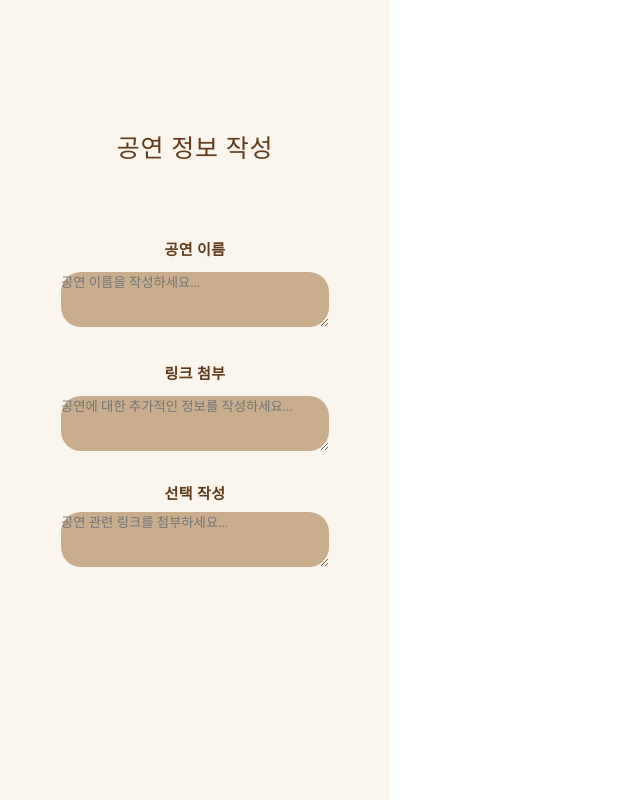
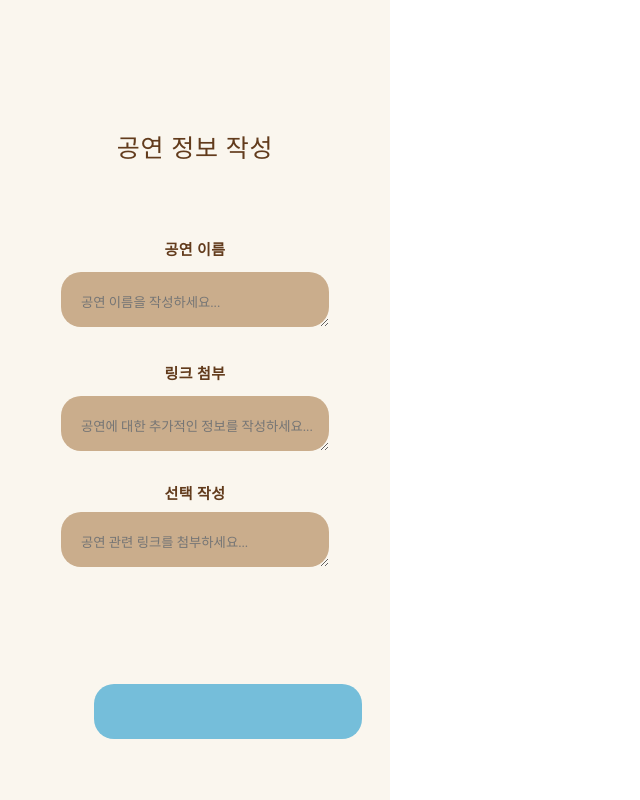
Before and after one commit to jeehyojeon/kukibox, a React (Create React App) app in the folder cookie/: page /maker in a window 1280 px wide. Shown: the top 800 px of the page, without its empty margins (0-640 px from the left). Built offline with nearby package versions, Linux system fonts and the light colour scheme; a web font is replaced by a local one.

Commit message:
feat: createBox api 연결

```diff
--- a/cookie/src/pages/MakerHomePage.css
+++ b/cookie/src/pages/MakerHomePage.css
@@ -7,6 +7,11 @@
   flex-direction: column;
   align-items: center;
   justify-content: center;
+}
+
+.MakerHomePage textarea {
+  padding-top: 20px;
+  padding-left: 20px;
 }
 
 .page_header {
@@ -109,7 +114,6 @@
   background: #CAAD8C;
   position: absolute;
   top: 396px;
-
 }
 
 .info_section textarea {
@@ -124,8 +128,6 @@
 .info_section textarea:focus {
   outline: none;
 }
-
-
 
 .button_section {
   width: 268px;
--- a/cookie/src/pages/MakerHomePage.js
+++ b/cookie/src/pages/MakerHomePage.js
@@ -7,40 +7,38 @@ function MakerHome() {
   const params = useParams();
   const navigate = useNavigate();
 
-  const [title, setTitle] = useState("");
-  const [link, setLink] = useState("");
-  const [info, setInfo] = useState("");
-
-
+  const [textInput, setTextInput] = useState({
+    title: "",
+    link: "",
+    info: "",
+  });
 
   const onContentChange = (event) => {
-    setTitle(event.target.value);
-    setLink(event.target.value);
-    setInfo(event.target.value);
+    const { name, value } = event.target;
+
+    setTextInput({
+      ...textInput,
+      [name]: value,
+    });
   };
 
-
   const onMakeClick = async () => {
-
-    const res = await fetch(`http://localhost:3030/kuki`, {
+    const res = await fetch(`http://localhost:3030/box`, {
       method: "POST",
       headers: {
         "Content-Type": "application/json",
       },
       body: JSON.stringify({
-        title: title,
-        link: link,
-        info: info,
+        title: textInput.title,
+        link: textInput.link,
+        info: textInput.info,
       }),
     });
 
-
-
-
     // navigate to home after 2.5 seconds
-    setTimeout(() => {
-      navigate("/maker/publish");
-    }, 5500);
+    // setTimeout(() => {
+    //   navigate("/maker/publish");
+    // }, 5500);
   };
 
   return (
@@ -50,8 +48,9 @@ function MakerHome() {
       <div className="title_section">
         <textarea
           className="title_textarea"
+          name="title"
           placeholder="공연 이름을 작성하세요..."
-          value={title}
+          value={textInput.title}
           onChange={onContentChange}
         />
       </div>
@@ -59,8 +58,9 @@ function MakerHome() {
       <div className="link_section">
         <textarea
           className="link_textarea"
+          name="link"
           placeholder="공연 관련 링크를 첨부하세요..."
-          value={link}
+          value={textInput.link}
           onChange={onContentChange}
         />
       </div>
@@ -68,17 +68,16 @@ function MakerHome() {
       <div className="info_section">
         <textarea
           className="info_textarea"
+          name="info"
           placeholder="공연에 대한 추가적인 정보를 작성하세요..."
-          value={info}
+          value={textInput.info}
           onChange={onContentChange}
         />
       </div>
-
-      <div className="button_section_hoverable">
+      <div className="button_section hoverable">
         <button onClick={onMakeClick}>등록하기</button>
       </div>
     </div>
-
   );
 }
 
--- a/cookie/src/pages/MakerPublishPage.js
+++ b/cookie/src/pages/MakerPublishPage.js
@@ -6,21 +6,21 @@ import QRCode from "qrcode";
 function MakerPublishPage() {
   const [qrDataUrl, setQrDataUrl] = React.useState(null);
 
-  // useEffect(async () => {
-  //   async function generateQR(url) {
-  //     try {
-  //       const qrDataURL = await QRCode.toDataURL(url);
-  //       return qrDataURL;
-  //     } catch (err) {
-  //       console.error(err);
-  //       return null;
-  //     }
-  //   }
+  useEffect(async () => {
+    async function generateQR(url) {
+      try {
+        const qrDataURL = await QRCode.toDataURL(url);
+        return qrDataURL;
+      } catch (err) {
+        console.error(err);
+        return null;
+      }
+    }
 
-  //   const url = "https://localhost:3000/kuki/intro";
-  //   const qrDataUrl = await generateQR(url);
-  //   setQrDataUrl(qrDataUrl);
-  // }, []);
+    const url = "https://localhost:3000/kuki/intro";
+    const qrDataUrl = await generateQR(url);
+    setQrDataUrl(qrDataUrl);
+  }, []);
 
   return (
     <div className="MakerPublishPage">
```
